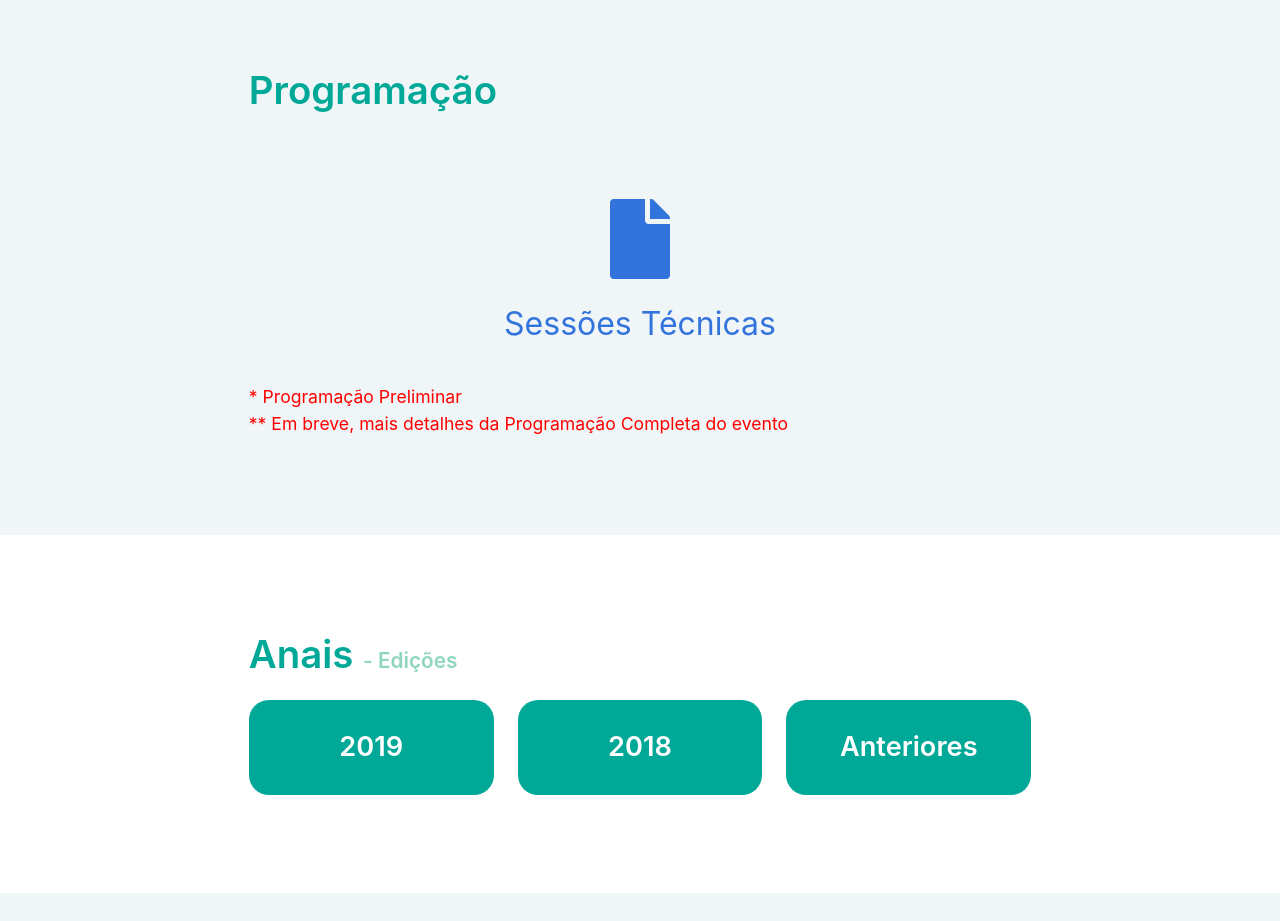
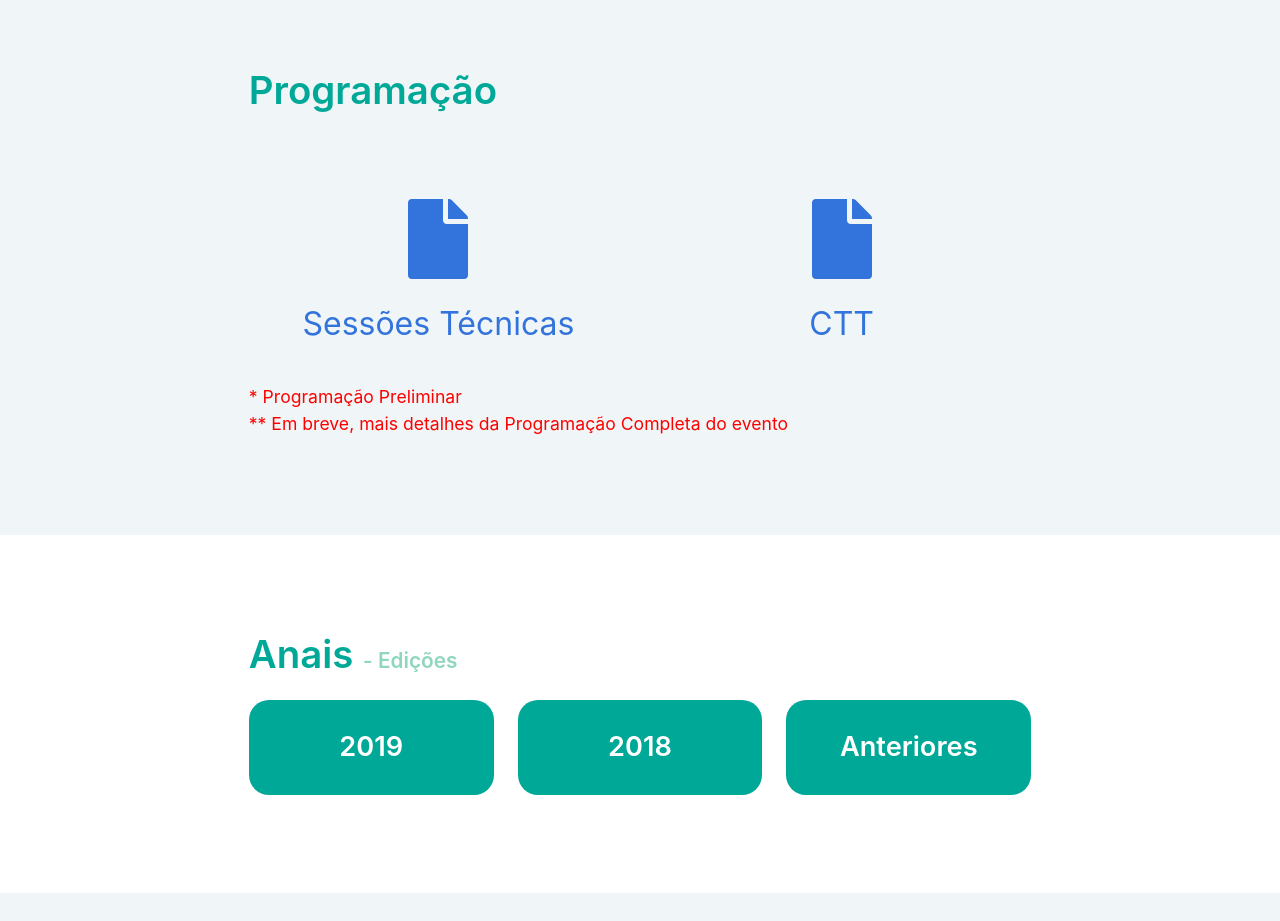
Before and after one commit to lia-univali/computer-on-the-beach, a plain HTML site: page index.html in a window 1280 px wide. Shown: the part 3360-4281 px from the top of the page. Drawn offline with nearby package versions, Linux system fonts and the light colour scheme.

Commit message:
:sparkles: Add CTT Schedule

```diff
--- a/index.html
+++ b/index.html
@@ -297,7 +297,7 @@
         <div class="columns">
           <div class="column">
             <div class="column big-link extreme">
-              <a href="./arquivos/sessoes.pdf" title="Link para submissão" target="_blank">
+              <a href="./arquivos/sessoes.pdf" title="Trilha Principal" target="_blank">
                 <div class="this-icon">
                   <i class="fas fa-file"></i>
                 </div>
@@ -306,9 +306,20 @@
                 </div>
               </a>
             </div>
-
           </div>
 
+          <div class="column">
+            <div class="column big-link extreme">
+                <a href="./arquivos/ctt.pdf" title="Concurso de Trabalhos Técnicos" target="_blank">
+                  <div class="this-icon">
+                    <i class="fas fa-file"></i>
+                  </div>
+                  <div class="text">
+                    CTT
+                  </div>
+                </a>
+              </div>
+          </div>
         </div>
 
         <p style="color: #f00;">* Programação Preliminar</p>
```
Also changed, not shown: 1 other file.
